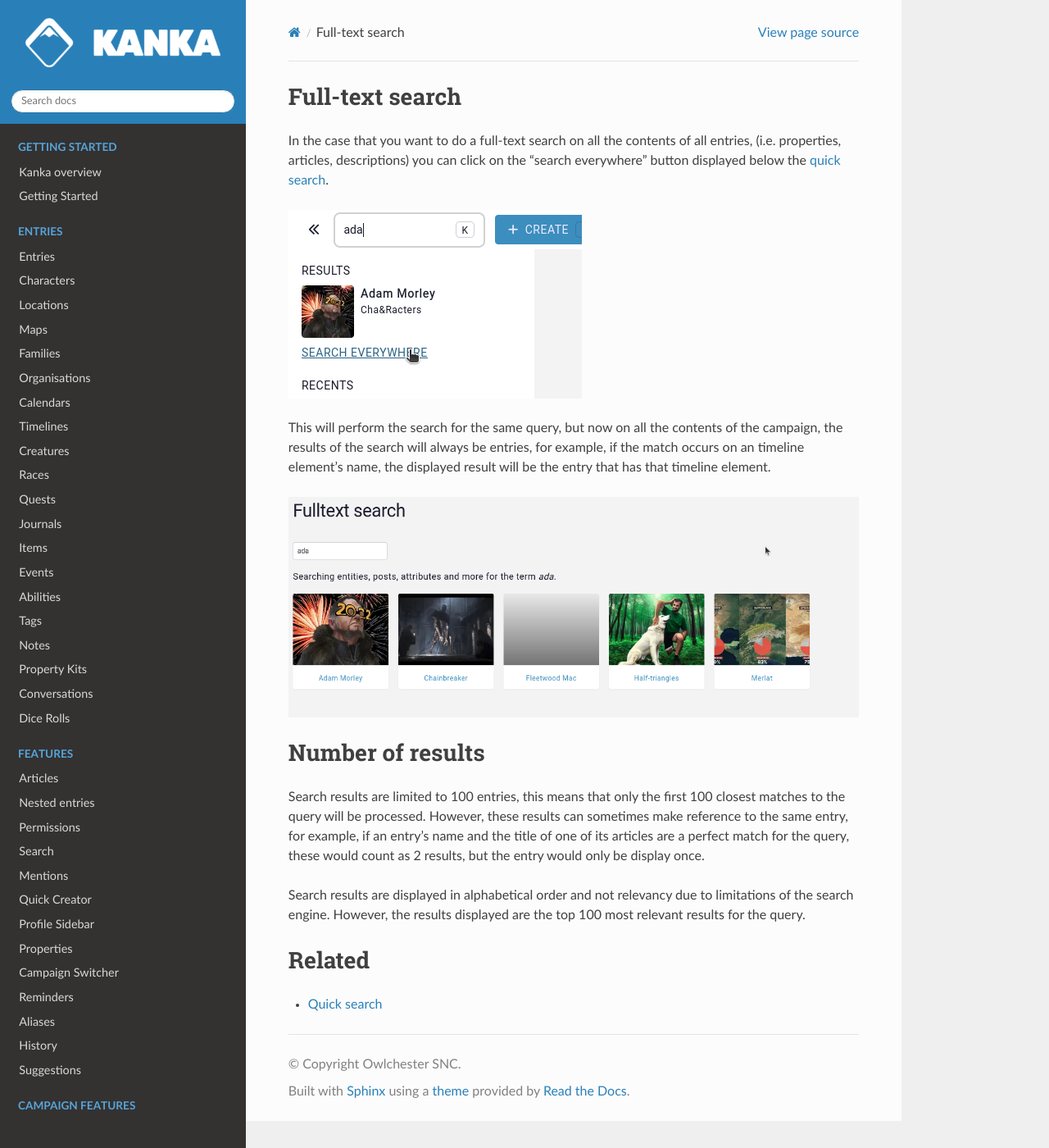
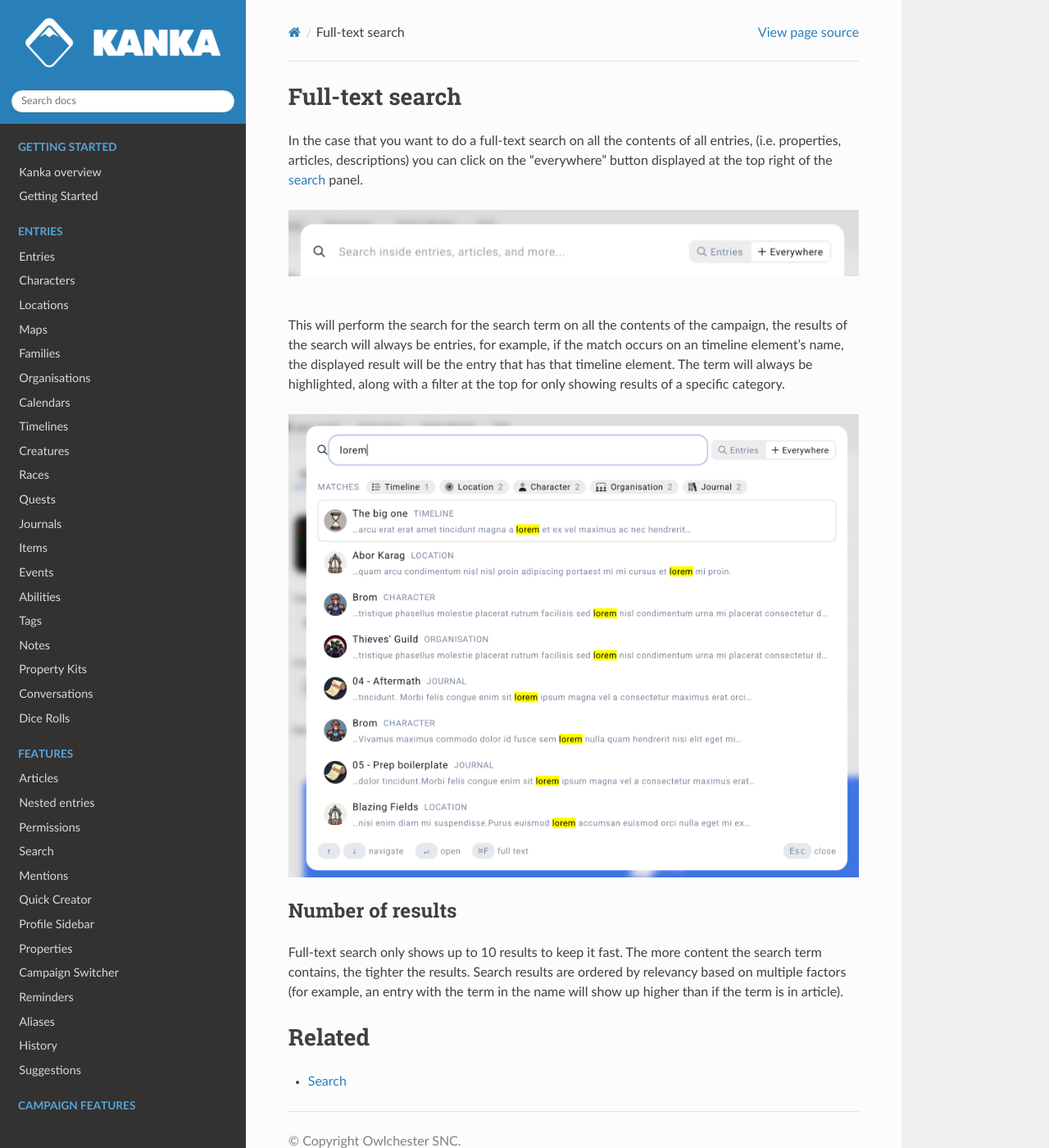
Before and after one commit to owlchester/kanka-docs, a Sphinx documentation site: the page built from docs/advanced/fulltext-search.md, in a window 1280 px wide and 1400 px high. Shown: the whole window at 82% size. Built offline with Sphinx 7.4.7 and the Read the Docs theme 3.1.0, drawn with Linux system fonts in a browser that asks for light colours; pages that are not in the unit, such as notebooks, are missing from menus.

Commit message:
feat: update search

```diff
--- a/docs/advanced/fulltext-search.md
+++ b/docs/advanced/fulltext-search.md
@@ -1,20 +1,20 @@
 # Full-text search
 
-In the case that you want to do a full-text search on all the contents of all entries, (i.e. properties, articles, descriptions) you can click on the "search everywhere" button displayed below the [quick search](/features/search).
-
-![How to access the ful- text search](img/fulltext-access.png)
+In the case that you want to do a full-text search on all the contents of all entries, (i.e. properties, articles, descriptions) you can click on the "everywhere" button displayed at the top right of the [search](/features/search) panel.
 
 
-This will perform the search for the same query, but now on all the contents of the campaign, the results of the search will always be entries, for example, if the match occurs on an timeline element's name, the displayed result will be the entry that has that timeline element.
+![How to access the full-text search](img/fulltext-toggle.png)
+![](img/fulltext-access.png)
 
-![Example results](img/fulltext-results.png)
 
-# Number of results
+This will perform the search for the search term on all the contents of the campaign, the results of the search will always be entries, for example, if the match occurs on an timeline element's name, the displayed result will be the entry that has that timeline element. The term will always be highlighted, along with a filter at the top for only showing results of a specific category.
 
-Search results are limited to 100 entries, this means that only the first 100 closest matches to the query will be processed. However, these results can sometimes make reference to the same entry, for example, if an entry's name and the title of one of its articles are a perfect match for the query, these would count as 2 results, but the entry would only be display once.
+![Full-text results](img/fulltext-highlight.png)
 
-Search results are displayed in alphabetical order and not relevancy due to limitations of the search engine. However, the results displayed are the top 100 most relevant results for the query.
+## Number of results
+
+Full-text search only shows up to 10 results to keep it fast. The more content the search term contains, the tighter the results. Search results are ordered by relevancy based on multiple factors (for example, an entry with the term in the name will show up higher than if the term is in article).
 
 # Related
 
-* [Quick search](/features/search)
+* [Search](/features/search)
```
Also changed, not shown: docs/features/search.md (+9 -5 lines), docs/advanced/img/fulltext-access.png (deleted), docs/advanced/img/fulltext-highlight.png (added), docs/advanced/img/fulltext-results.png (deleted), docs/advanced/img/fulltext-toggle.png (added), docs/features/img/quick-search-preview.png (deleted), docs/features/img/quick-search.png (deleted), docs/features/img/search-empty.png (added).
